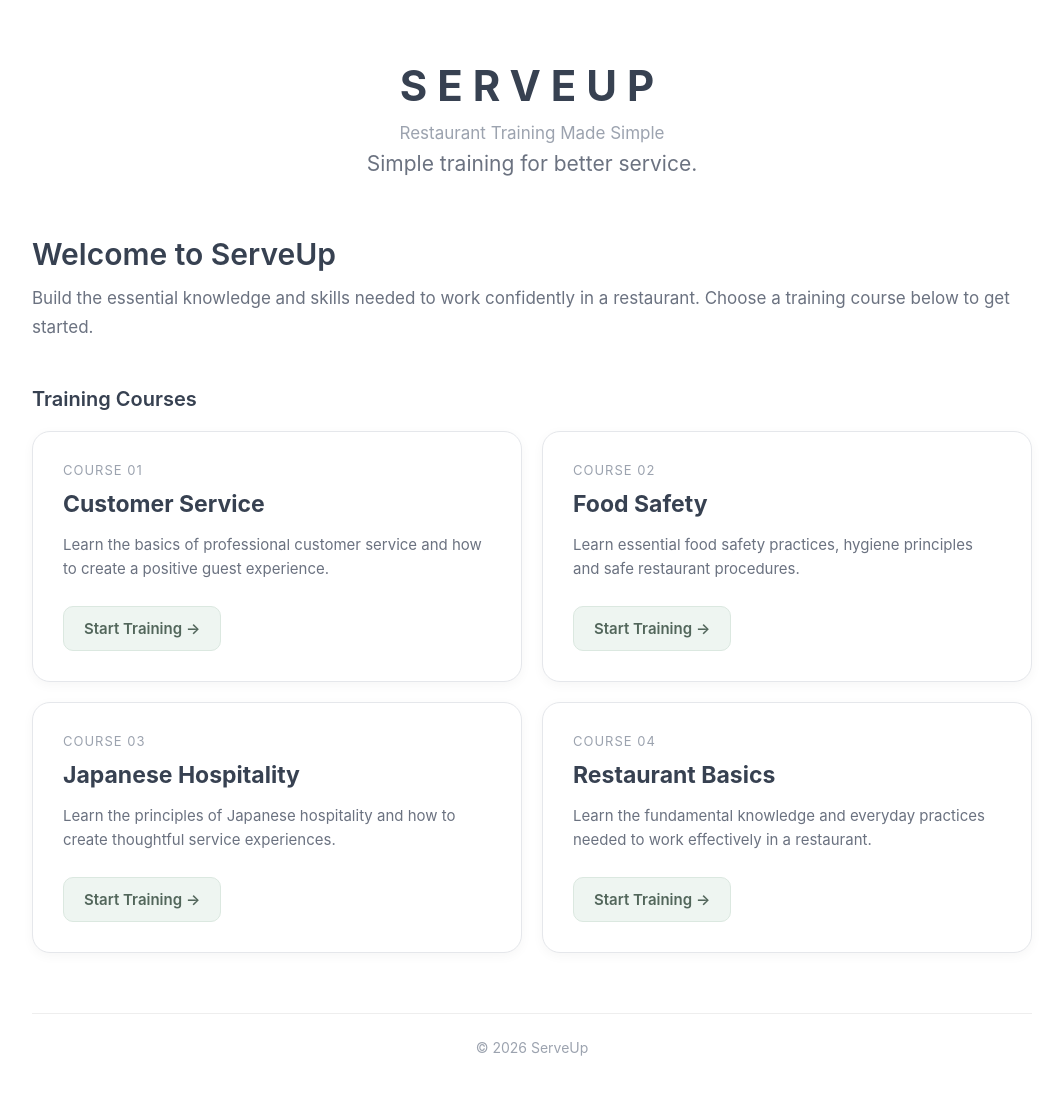
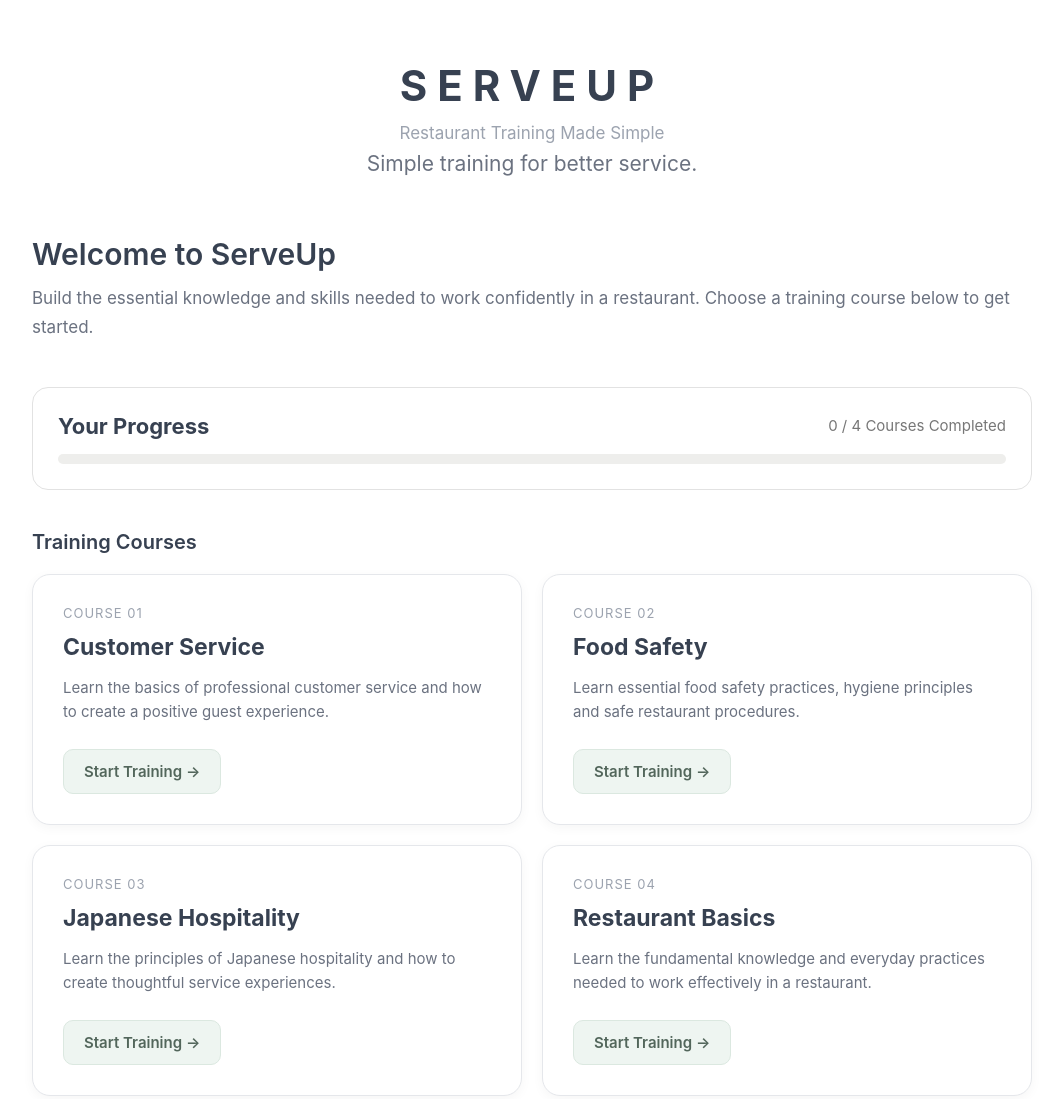
Before and after one commit to Taiki0708/KuurakuTraining, a plain HTML site: page index.html in a window 1280 px wide. Shown: the top 1099 px of the page, without its empty margins (108-1171 px from the left). Drawn offline with Linux system fonts and the light colour scheme.

Commit message:
Add course progress tracking

```diff
--- a/index.html
+++ b/index.html
@@ -212,6 +212,49 @@ body {
 
 }
 
+.progress-card {
+    max-width: 1000px;
+    margin: 0 auto 40px;
+    padding: 25px;
+    background: #ffffff;
+    border: 1px solid #e2e2e2;
+    border-radius: 16px;
+    box-sizing: border-box;
+}
+
+.progress-header {
+    display: flex;
+    justify-content: space-between;
+    align-items: center;
+    margin-bottom: 15px;
+}
+
+.progress-header h2 {
+    margin: 0;
+    font-size: 22px;
+}
+
+.progress-header span {
+    font-size: 15px;
+    color: #777;
+}
+
+.progress-bar {
+    width: 100%;
+    height: 10px;
+    background: #eeeeec;
+    border-radius: 10px;
+    overflow: hidden;
+}
+
+.progress-fill {
+    width: 0%;
+    height: 100%;
+    background: #7aa889;
+    border-radius: 10px;
+    transition: width 0.4s ease;
+}
+
 </style>
 </head>
 
@@ -255,13 +298,24 @@ body {
 
     </div>
 
+<div class="progress-card">
+    <div class="progress-header">
+        <h2>Your Progress</h2>
+        <span id="progressText">0 / 4 Courses Completed</span>
+    </div>
+
+    <div class="progress-bar">
+        <div class="progress-fill" id="progressFill"></div>
+    </div>
+</div>
+
+<!-- COURSES -->
 
     <!-- COURSES -->
 
     <div class="section-title">
         Training Courses
     </div>
-
 
     <div class="courses">
 
@@ -401,5 +455,34 @@ if (localStorage.getItem("restaurantBasicsCompleted") === "true") {
 }
 </script>
 
+<script>
+function updateProgress() {
+    const completedCourses = [
+        "customerServiceCompleted",
+        "foodSafetyCompleted",
+        "japaneseHospitalityCompleted",
+        "restaurantBasicsCompleted"
+    ];
+
+    let completed = 0;
+
+    completedCourses.forEach(course => {
+        if (localStorage.getItem(course) === "true") {
+            completed++;
+        }
+    });
+
+    const percentage = (completed / completedCourses.length) * 100;
+
+    document.getElementById("progressText").textContent =
+        completed + " / " + completedCourses.length + " Courses Completed";
+
+    document.getElementById("progressFill").style.width =
+        percentage + "%";
+}
+
+updateProgress();
+</script>
+
 </body>
 </html>
```
